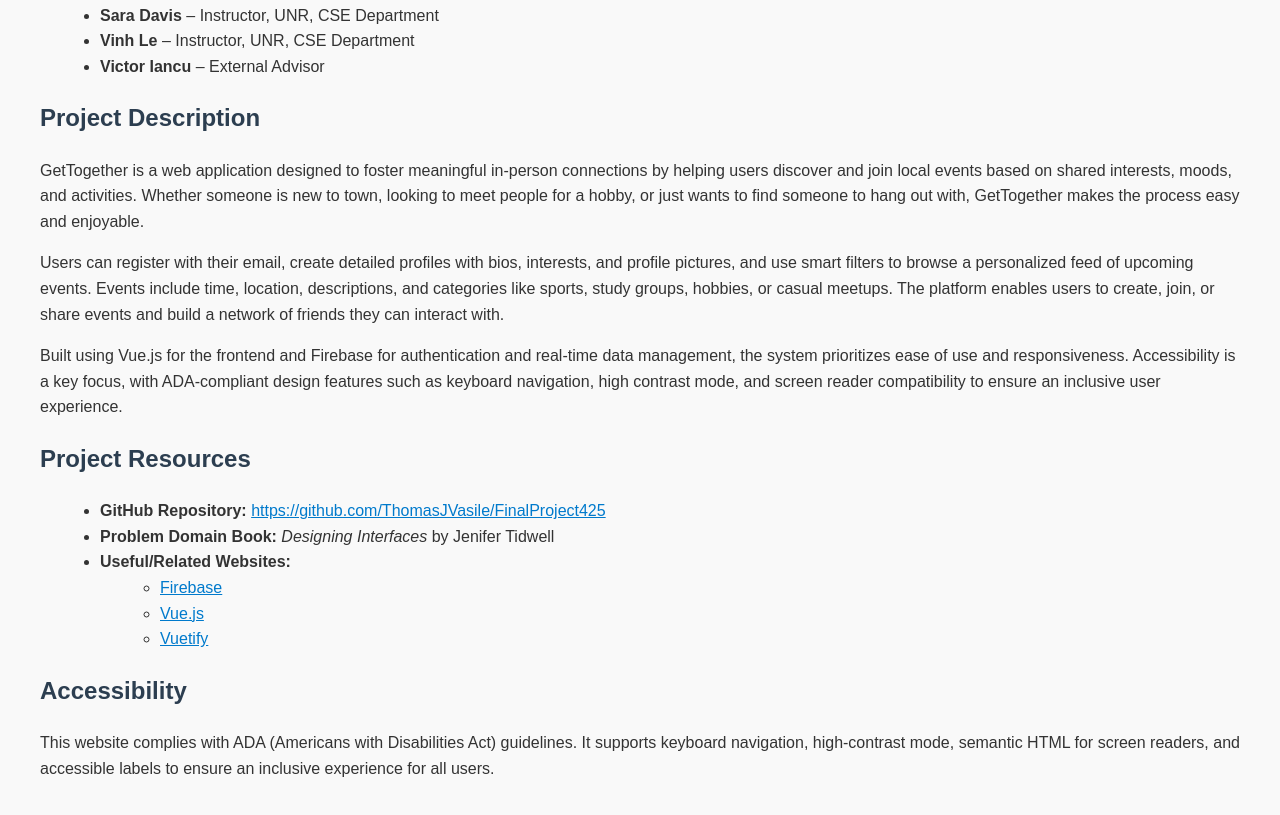
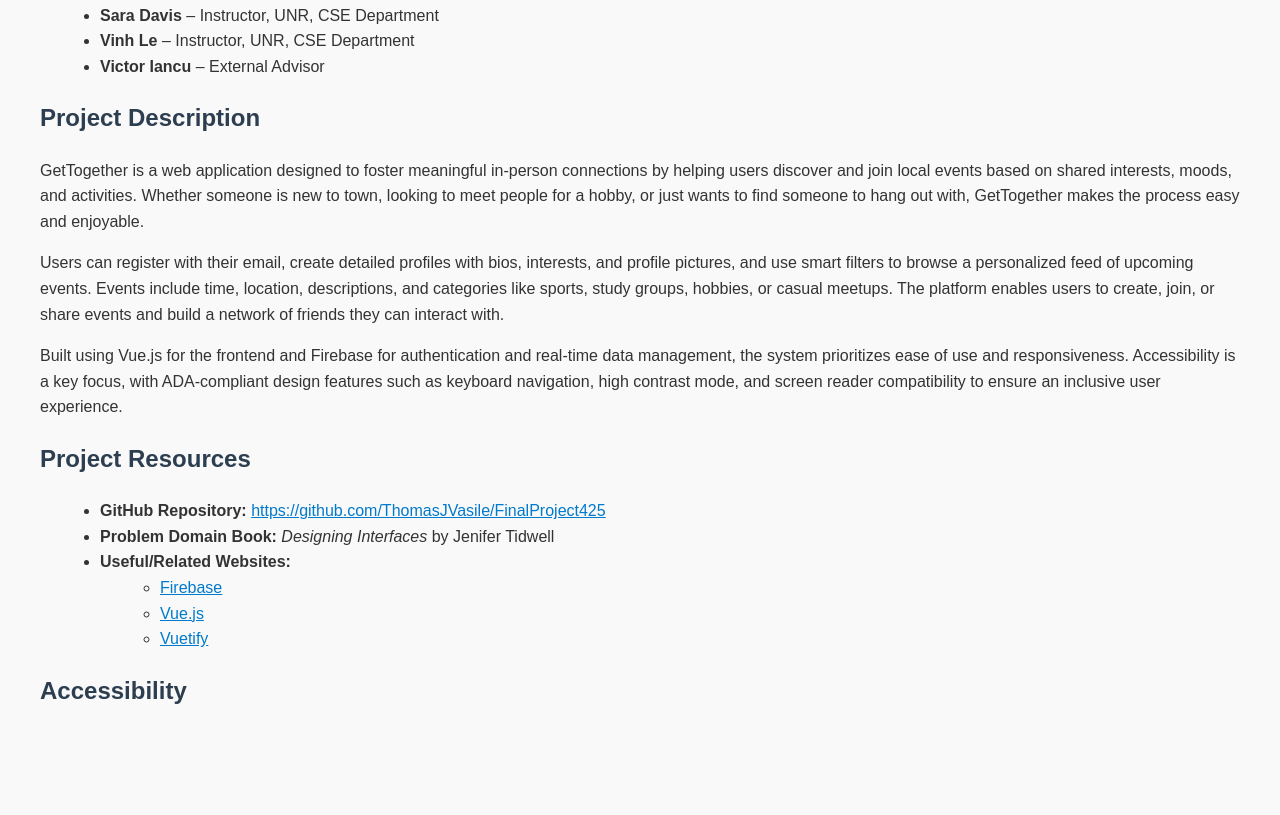
Before and after one commit to lalise-gizaw/GetTogether, a plain HTML site: page index.html in a window 1280 px wide. Shown: the part 459-1274 px from the top of the page. After the commit the page ends 1209 px from the top, so only its background shows below. Drawn offline with Linux system fonts and the light colour scheme.

Commit message:
Update index.html

```diff
--- a/index.html
+++ b/index.html
@@ -66,9 +66,7 @@
   </ul>
 
   <h2>Accessibility</h2>
-  <p>
-    This website complies with ADA (Americans with Disabilities Act) guidelines. It supports keyboard navigation, high-contrast mode, semantic HTML for screen readers, and accessible labels to ensure an inclusive experience for all users.
-  </p>
+
 
 </body>
 </html>
```
